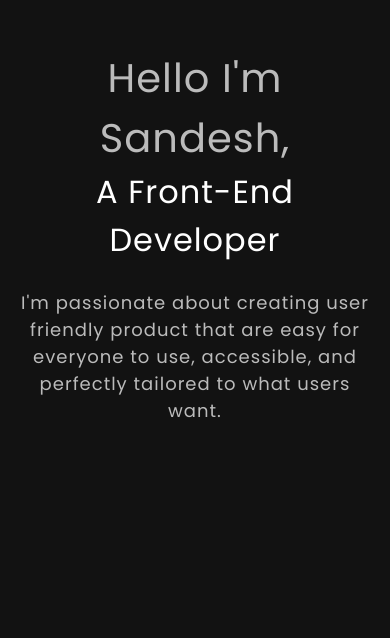
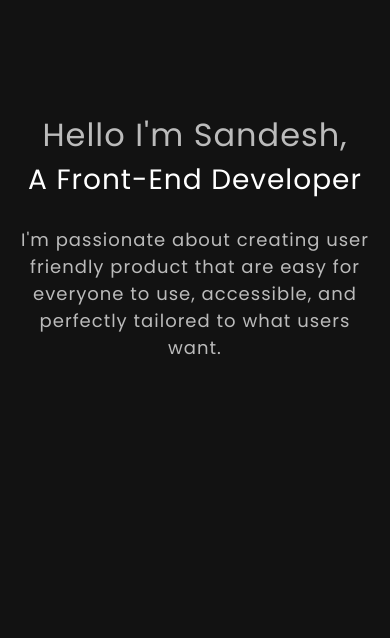
Before and after one commit to yoursandeshshrestha/personalportfoliov2, a plain HTML site: page index.html in a window 390 px wide. Shown: the part 206-844 px from the top of the page. Drawn offline with nearby package versions, Linux system fonts and the light colour scheme.

Commit message:
update for smaller device

```diff
--- a/css/style.css
+++ b/css/style.css
@@ -619,4 +619,10 @@ p{
     .container{
       max-width: 100%;
     }
+    .mainbody p:nth-of-type(1){
+      font-size: 32px;
+    }
+    .mainbody p:nth-of-type(2){
+      font-size: 28px;
+    }
 }
```
